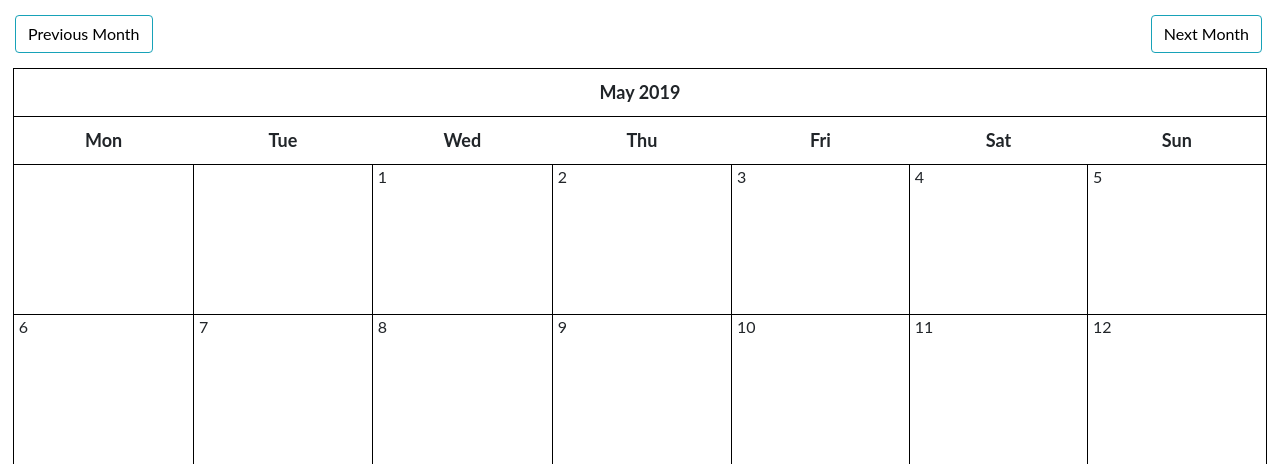
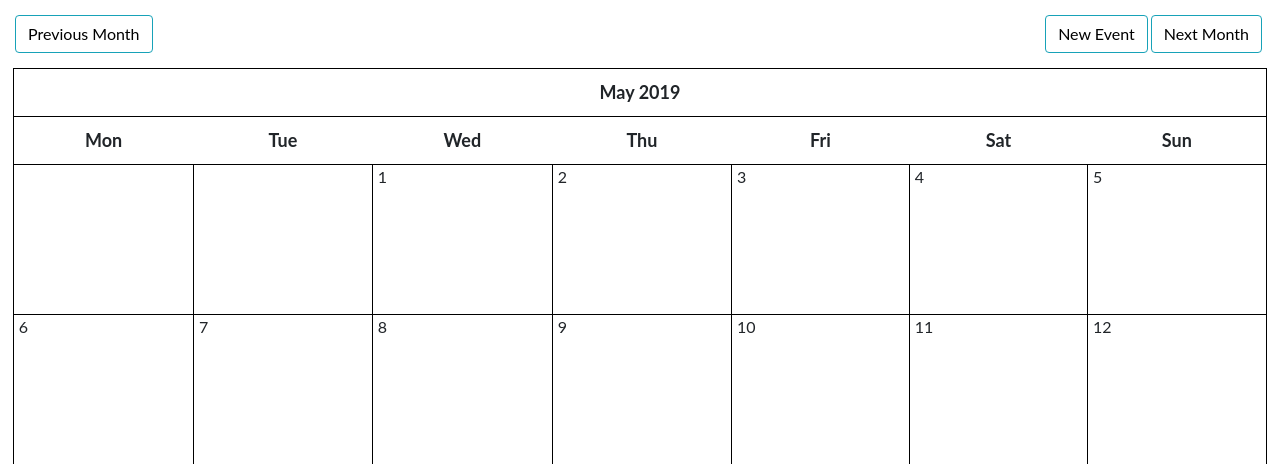
Before and after one commit to rohitsh16/Calendar-App, a Django app: page /calendar in a window 1280 px wide. Shown: the top 464 px of the page. Run offline with Django 3.2, Linux system fonts and the light colour scheme; data that the repository does not hold is empty; some libraries are stand-ins or nearby versions.

Commit message:
updated link for event

```diff
--- a/cal/templates/cal/calendar.html
+++ b/cal/templates/cal/calendar.html
@@ -5,7 +5,7 @@
 <div class="clearfix">
 	<a class="btn btn-info left" href="{% url 'cal:calendar' %}?{{ prev_month }}"> Previous Month </a>
 	<a class="btn btn-info right" href="{% url 'cal:calendar' %}?{{ next_month }}"> Next Month </a>
-<!---<a class="btn btn-info right" href="{% url 'cal:calendar' %}?{{ addevent }}> New Event </a>  -->
+    <a class="btn btn-info right" href="/event/new"> New Event </a>
 
 </div>
 
```
